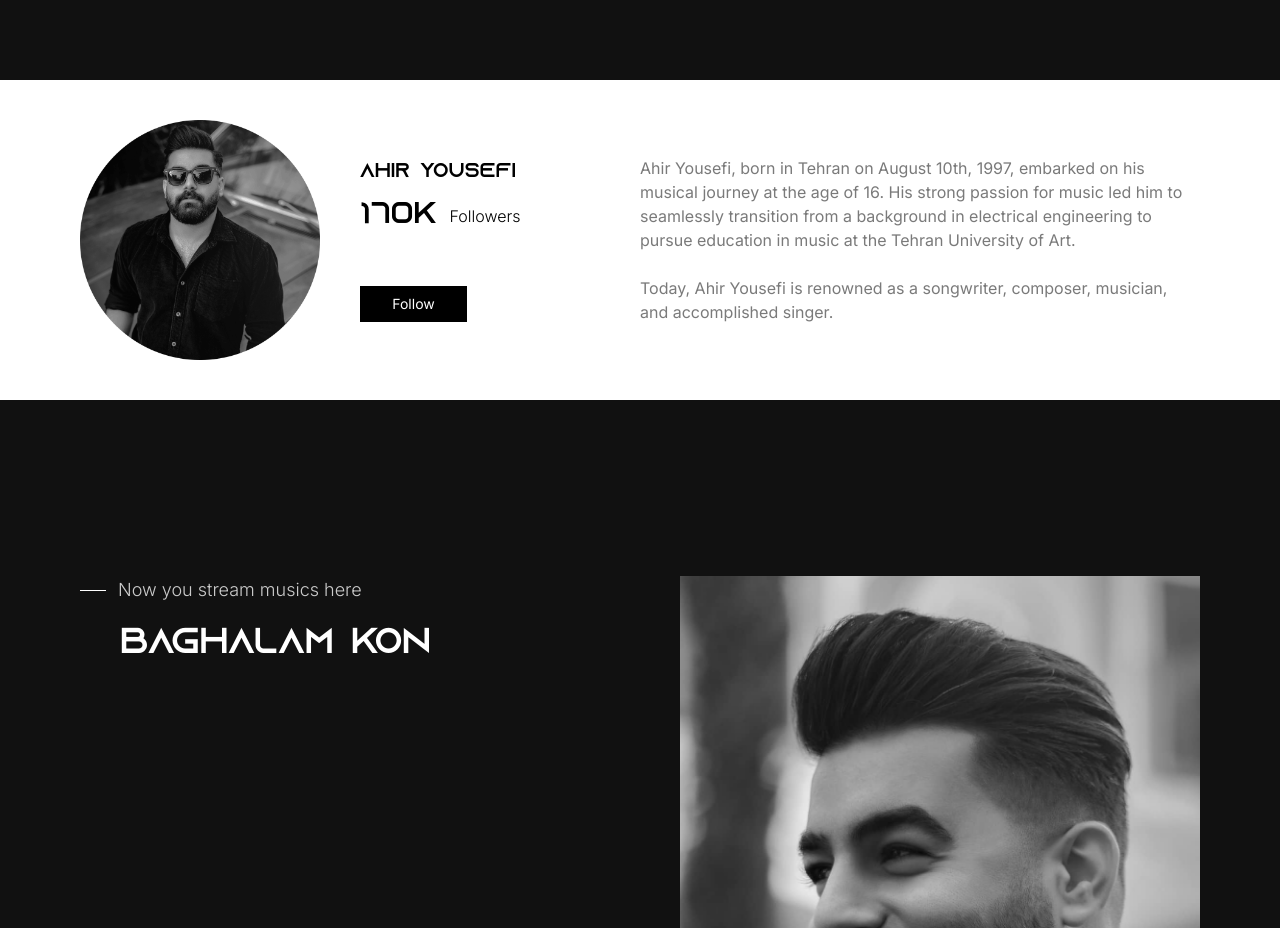
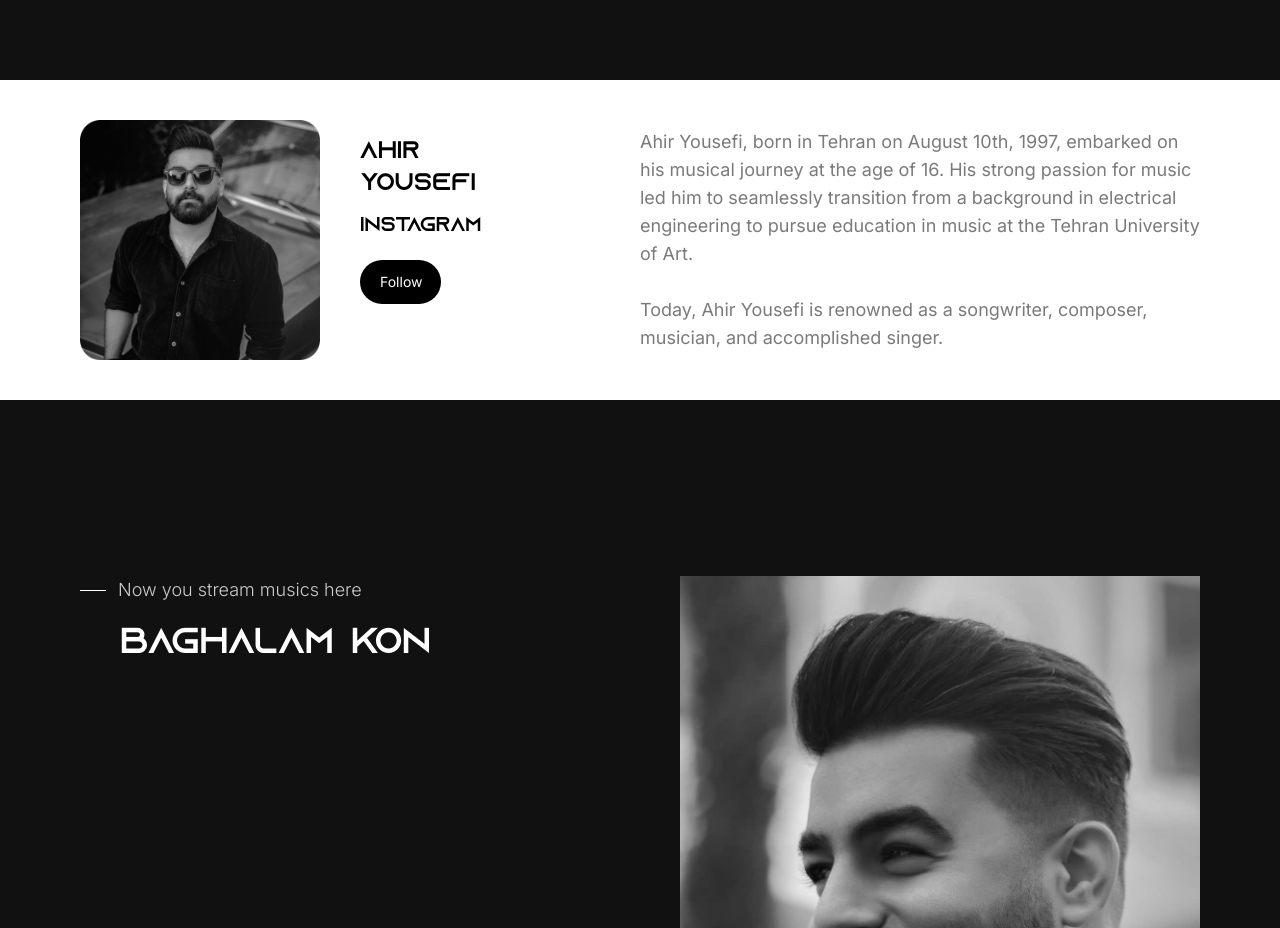
Before and after one commit to MiladDevarts/ahir-yousefi, a Next.js app: page / in a window 1280 px wide. Shown: the part 3500-4428 px from the top of the page. Built offline with nearby package versions, Linux system fonts and the light colour scheme.

Commit message:
fix: replace social-activity image

```diff
--- a/components/SocialActivity/index.tsx
+++ b/components/SocialActivity/index.tsx
@@ -10,18 +10,17 @@ const SocialActivity = () => {
         <div className='w-full lg:w-1/3 flex items-center gap-x-6 lg:gap-x-10'>
           <Image src={"/images/social-activity/profile.png"} className='w-32 lg:w-60' width={400} height={400} alt='ahir yousefi, ahir' />
           <div className='flex flex-col gap-y-3 text-black'>
-            <h3 className='text-xl font-mono'>Ahir yousefi</h3>
+            <h3 className='text-2xl font-mono'>Ahir yousefi</h3>
             <div className='flex items-center gap-x-3'>
-              <span className='text-3xl font-mono'>170K</span>
-              <span className='font-light'>Followers</span>
+              <span className='text-xl font-mono'>INSTAGRAM</span>
             </div>
-            <Link href={"#"} className='hidden lg:block bg-black px-4 py-2 w-2/3 text-white text-center text-sm mt-10'>
+            <Link href={"#"} className='rounded-full block bg-black px-5 py-3 w-2/3 text-white text-center text-sm mt-2 mb-10'>
               Follow
             </Link>
           </div>
         </div>
         <div className='w-full lg:w-1/2'>
-          <p className='text-[#7A7A7A] text-sm lg:text-base max-w-xl'>
+          <p className='text-[#7A7A7A] text-lg max-w-xl'>
             Ahir Yousefi, born in Tehran on August 10th, 1997, embarked on his musical journey at the age of 16. His strong passion for music led him to seamlessly transition from a background in electrical engineering to pursue education in music at the Tehran University of Art.
             <br />
             <br />
```
Also changed, not shown: public/images/social-activity/profile.png.
